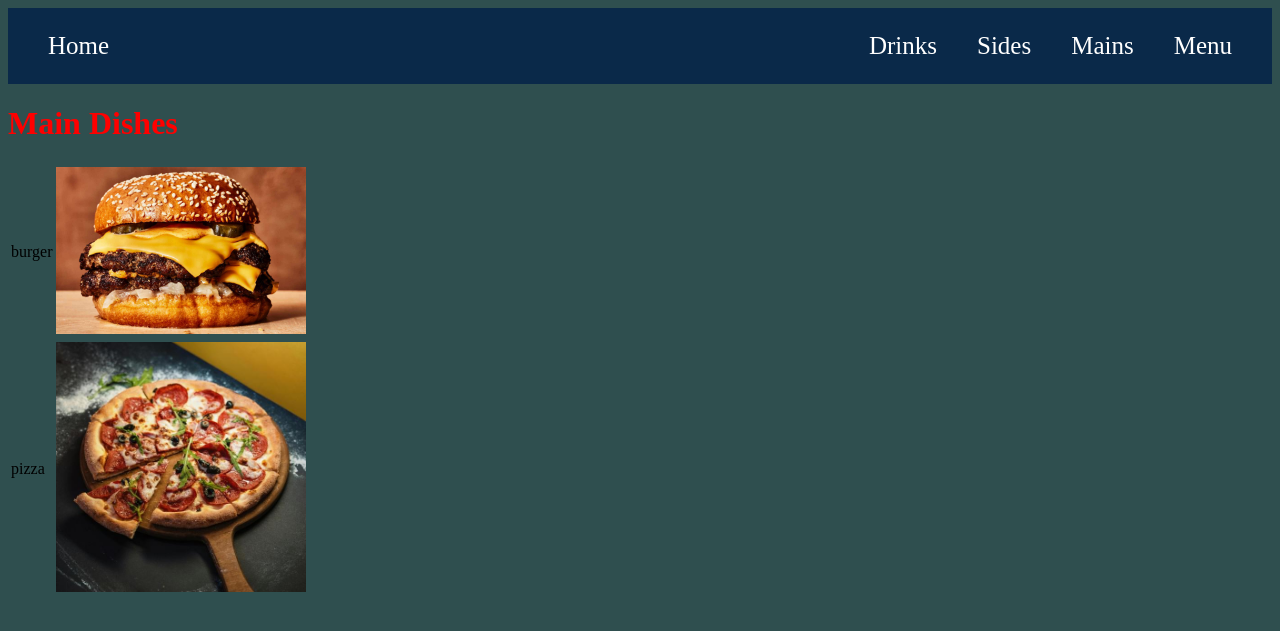
After one commit to cullenh1904/hello_flask, a Flask app: page /mains in a window 1280 px wide. The commit adds this page. Shown: the top 631 px of the page. Run offline with Flask 3, Linux system fonts and the light colour scheme; data comes from the database, SQL or seed files in the repository.

Commit message:
added menu sorting via topbar (mains, sides, drinks, etc)

```diff
--- a/app.py
+++ b/app.py
@@ -20,12 +20,28 @@ def menu():
     results = query_db("SELECT * FROM foods")
     return render_template("menu.html", results=results)
 
-@app.route("/item/<int:food_id>")
-def food_detail(food_id):
+@app.route("/mains")
+def mains():
+    results = query_db("SELECT * FROM foods WHERE food_type = 1")
+    return render_template("mains.html", results=results)
+
+@app.route("/sides")
+def sides():
+    results = query_db("SELECT * FROM foods WHERE food_type = 2")
+    return render_template("sides.html", results=results)
+
+@app.route("/drinks")
+def drinks():
+    results = query_db("SELECT * FROM foods WHERE food_type = 3")
+    return render_template("drinks.html", results=results)
+
+#@app.route("/item/<int:food_id>")
+#def food_detail(food_id):
     ingredient_data = query_db( """SELECT food_ingredients.ingredient_id, ingredients.ingredient_name
          FROM food_ingredients
          JOIN ingredients ON ingredients.ingredient_id = food_ingredients.ingredient_id
          WHERE food_ingredients.ingredient_id = food_id""")
+
     return render_template("food_detail.html", ingredient_data=ingredient_data)
 
 if __name__ == "__main__":
--- /dev/null
+++ b/templates/mains.html
@@ -0,0 +1,34 @@
+<!DOCTYPE html>
+<link rel="stylesheet" href="{{ url_for('static', filename='main.css') }}">
+
+<html lang="en">
+<head>
+    <title>Mains</title>
+</head>
+<nav class="navbar">
+    <a href="{{ url_for('home') }}">Home</a>
+
+<ul class="nav_links">
+    <li><a href="{{ url_for('drinks') }}">Drinks</a></li>
+    <li><a href="{{ url_for('sides') }}">Sides</a></li>
+    <li><a href="{{ url_for('mains') }}">Mains</a></li>
+    <li><a href="{{ url_for('menu') }}">Menu</a></li>
+</ul>
+</nav>
+
+<body>
+    <h1>Main Dishes</h1>
+    <table>
+        {% for item in results %}
+        <tr>
+            <td>{{ item[1] }}</td>
+            <td>
+                <a href="item/{{ item[0] }}">
+                    <img src="{{ url_for('static', filename="images/" +item[4]) }}" alt="{{ item[1] }}" width="200">
+                </a>
+            </td>
+        {% endfor %}
+        </tr>
+    </table>
+</body>
+</html>
--- a/templates/menu.html
+++ b/templates/menu.html
@@ -9,7 +9,9 @@
     <a href="{{ url_for('home') }}">Home</a>
 
 <ul class="nav_links">
-    <li><a href="{{ url_for('home') }}">one</a></li>
+    <li><a href="{{ url_for('drinks') }}">Drinks</a></li>
+    <li><a href="{{ url_for('sides') }}">Sides</a></li>
+    <li><a href="{{ url_for('mains') }}">Mains</a></li>
     <li><a href="{{ url_for('menu') }}">Menu</a></li>
 </ul>
 </nav>
```
Also changed, not shown: templates/drinks.html (added, +34 -0 lines), templates/sides.html (added, +34 -0 lines).
